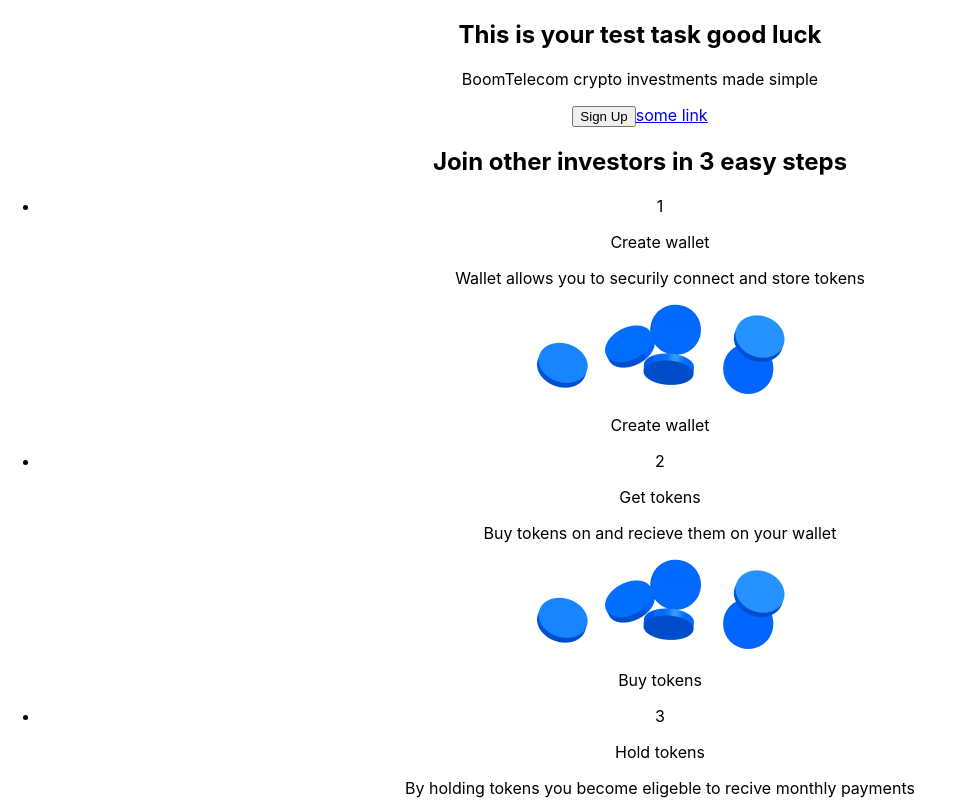
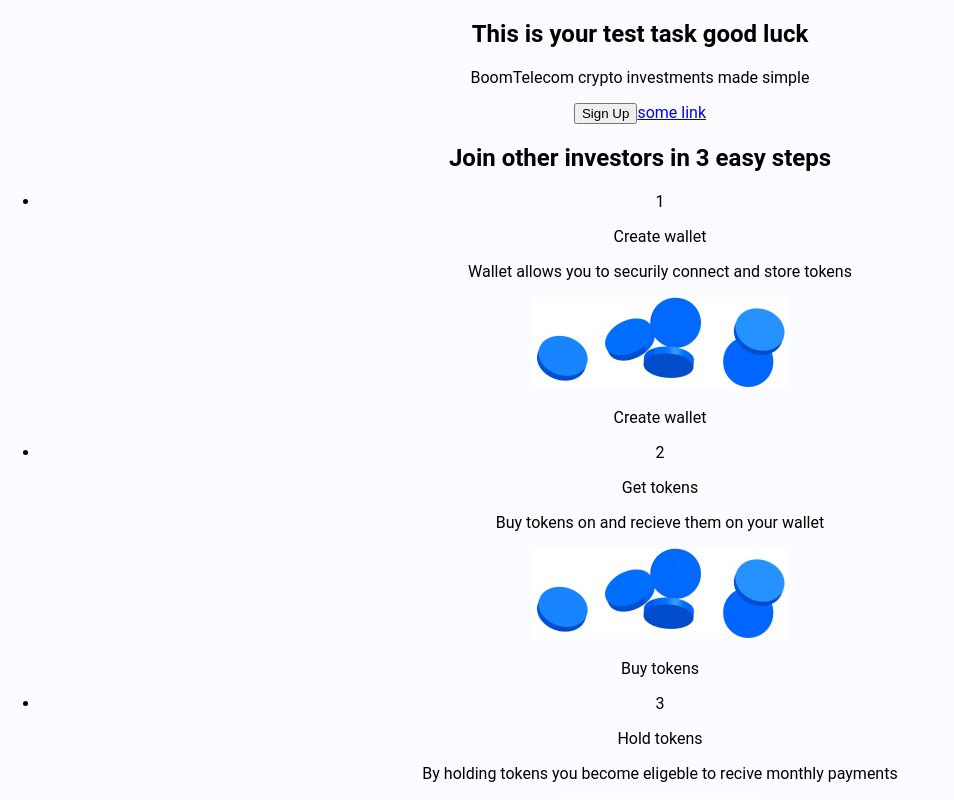
Before and after one commit to nklazuta/test-project, a React (Create React App) app: page / in a window 1280 px wide. Shown: the top 800 px of the page, without its empty margins (0-954 px from the left). Built offline with nearby package versions, Linux system fonts and the light colour scheme.

Commit message:
feat: добавить глобальные стили

```diff
--- a/public/index.html
+++ b/public/index.html
@@ -26,7 +26,7 @@
     -->
     <title>React App</title>
   </head>
-  <body>
+  <body class="page">
     <noscript>You need to enable JavaScript to run this app.</noscript>
     <div id="root"></div>
     <!--
--- a/src/index.css
+++ b/src/index.css
@@ -1,13 +1,13 @@
-body {
-  margin: 0;
-  font-family: -apple-system, BlinkMacSystemFont, 'Segoe UI', 'Roboto', 'Oxygen',
-    'Ubuntu', 'Cantarell', 'Fira Sans', 'Droid Sans', 'Helvetica Neue',
-    sans-serif;
+.page {
+  min-width: 320px;
+  max-width: 1440px;
+  margin: 0 auto;
+  font-family: 'Roboto', 'Ariel', sans-serif;
+  background-color: #FBFCFF;
+  -moz-osx-font-smoothing: grayscale;
   -webkit-font-smoothing: antialiased;
-  -moz-osx-font-smoothing: grayscale;
+  -webkit-text-size-adjust: 100%;
+  -ms-text-size-adjust: 100%;
+  -moz-text-size-adjust: 100%;
+  text-rendering: optimizeLegibility;
 }
-
-code {
-  font-family: source-code-pro, Menlo, Monaco, Consolas, 'Courier New',
-    monospace;
-}
```
